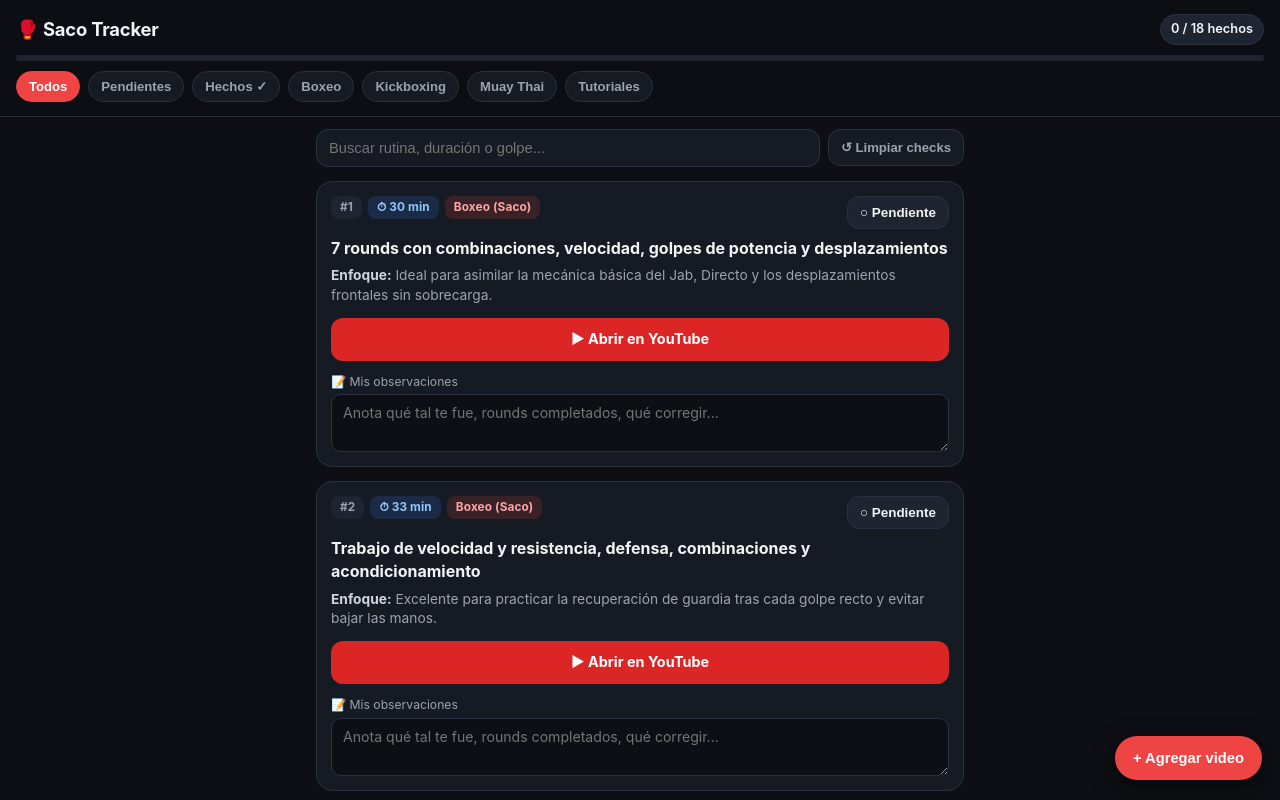
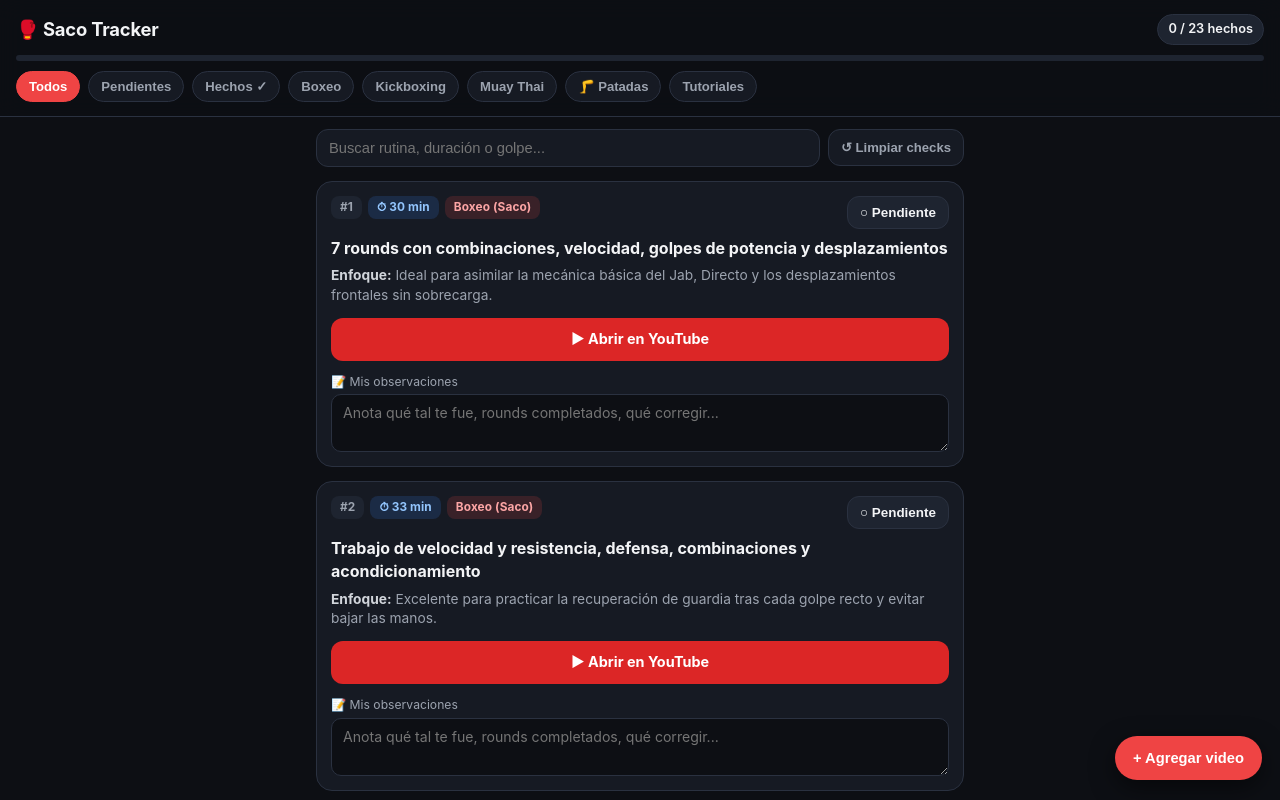
Before and after one commit to Donarosa/saco-tracker, a plain HTML site: page index.html in a window 1280 px wide. Shown: the top 800 px of the page. Drawn offline with Linux system fonts and the light colour scheme.

Commit message:
Add Patadas section with 5 dedicated kick tutorials

```diff
--- a/index.html
+++ b/index.html
@@ -212,6 +212,7 @@
     .badge-kick { background: rgba(245, 158, 11, 0.16); color: #fcd34d; }
     .badge-muay { background: rgba(168, 85, 247, 0.16); color: #d8b4fe; }
     .badge-tut { background: rgba(34, 197, 94, 0.16); color: #86efac; }
+    .badge-patada { background: rgba(6, 182, 212, 0.16); color: #67e8f9; }
 
     .check-btn {
       display: inline-flex;
@@ -441,6 +442,7 @@
       <button class="filter-btn" data-filter="Boxeo">Boxeo</button>
       <button class="filter-btn" data-filter="Kickboxing">Kickboxing</button>
       <button class="filter-btn" data-filter="Muay Thai">Muay Thai</button>
+      <button class="filter-btn" data-filter="Patadas">🦵 Patadas</button>
       <button class="filter-btn" data-filter="Tutorial">Tutoriales</button>
     </div>
   </header>
@@ -467,6 +469,7 @@
           <option value="Boxeo (Saco)">Boxeo (Saco)</option>
           <option value="Kickboxing (Saco)">Kickboxing (Saco)</option>
           <option value="Muay Thai (Saco)">Muay Thai (Saco)</option>
+          <option value="Patadas">Patadas</option>
           <option value="Tutorial / Técnica">Tutorial / Técnica</option>
         </select>
       </div>
@@ -654,6 +657,51 @@
         title: "GOLPEAR con RODILLAS y CODOS: Aprende Rodillazos y Codazos — Emmanuel SaSán (Español)",
         focus: "Tutorial en español para aprender rodillas y codos de Muay Thai sin perder el equilibrio.",
         url: "https://www.youtube.com/watch?v=S7jedv6aHm8"
+      },
+      {
+        id: "p1",
+        num: 19,
+        duration: "3:01",
+        type: "Patadas",
+        title: "1. Front Kick / Teep — How to Throw a Muay Thai Teep (Front and Rear)",
+        focus: "Patada frontal de empuje: levanta la rodilla, empuja con la cadera y golpea con la bola del pie para frenar o mantener distancia.",
+        url: "https://www.youtube.com/watch?v=5wBQs-l7yss"
+      },
+      {
+        id: "p2",
+        num: 20,
+        duration: "3:00",
+        type: "Patadas",
+        title: "2. Low Kick — How To Throw a Muay Thai Low Kick (The Muay Thai Guy)",
+        focus: "Patada circular baja al muslo: paso en 45°, giro del pie de apoyo, rotación de cadera y golpe con la tibia.",
+        url: "https://www.youtube.com/watch?v=mXb5Nolg30Y"
+      },
+      {
+        id: "p3",
+        num: 21,
+        duration: "4:55",
+        type: "Patadas",
+        title: "3. Middle / Body Kick — How to Throw the Perfect Muay Thai Body Kick",
+        focus: "Patada circular media a las costillas: balanceo del brazo para generar torque, pivote completo y choque con la tibia.",
+        url: "https://www.youtube.com/watch?v=ToKGd5NrXDg"
+      },
+      {
+        id: "p4",
+        num: 22,
+        duration: "1:29",
+        type: "Patadas",
+        title: "4. High Kick — How to Throw a Left High Kick | YOKKAO",
+        focus: "Patada circular alta a la cabeza: elevación diagonal de rodilla, giro de cadera hacia arriba y guardia firme.",
+        url: "https://www.youtube.com/watch?v=lKH3ypAvpHk"
+      },
+      {
+        id: "p5",
+        num: 23,
+        duration: "1:55",
+        type: "Patadas",
+        title: "5. Side Kick — How to Do a Sidekick | Kickboxing Lessons",
+        focus: "Patada lateral (Kickboxing): giro de costado, rodilla al pecho y empuje recto con el talón/borde externo del pie.",
+        url: "https://www.youtube.com/watch?v=JMCDrA8sli8"
       }
     ];
 
@@ -688,6 +736,7 @@
 
     function getTypeBadgeClass(type) {
       const t = type.toLowerCase();
+      if (t.includes("patada")) return "badge-patada";
       if (t.includes("tutorial")) return "badge-tut";
       if (t.includes("muay") && t.includes("kick")) return "badge-kick";
       if (t.includes("muay")) return "badge-muay";
@@ -710,6 +759,7 @@
       if (currentFilter === "Boxeo" && !v.type.includes("Boxeo")) return false;
       if (currentFilter === "Kickboxing" && !v.type.includes("Kick")) return false;
       if (currentFilter === "Muay Thai" && !v.type.includes("Muay")) return false;
+      if (currentFilter === "Patadas" && !v.type.includes("Patada")) return false;
       if (currentFilter === "Tutorial" && !v.type.includes("Tutorial")) return false;
 
       if (searchTerm.trim()) {
```
